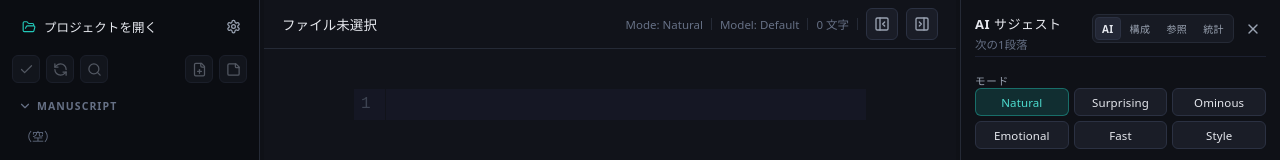
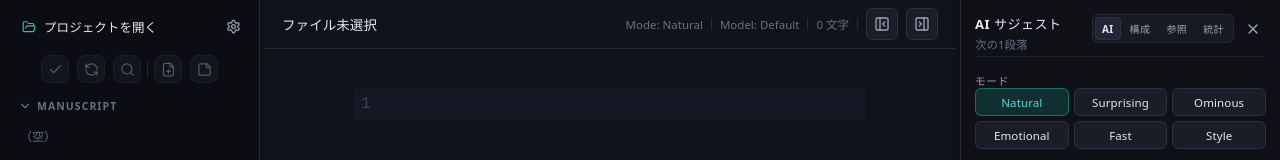
Before and after one commit to iwakichi72/stolow, a React (Vite) app: page / in a window 1280 px wide. Shown: the top 160 px of the page. Built offline with nearby package versions, Linux system fonts and the light colour scheme.

Commit message:
style: サイドバーのツールバー配置を微調整
Co-authored-by: Cursor <cursoragent@cursor.com>

```diff
--- a/src/renderer/components/ProjectSidebar.tsx
+++ b/src/renderer/components/ProjectSidebar.tsx
@@ -131,6 +131,7 @@ export function ProjectSidebar({
       </div>
 
       <div className="toolbar">
+        <div className="toolbar-group" aria-label="プロジェクト操作">
           <button
             aria-label="保存"
             className="icon-button"
@@ -167,7 +168,9 @@ export function ProjectSidebar({
           >
             <Search aria-hidden size={15} />
           </button>
-        <span className="toolbar-spacer" aria-hidden />
+        </div>
+        <span className="toolbar-divider" aria-hidden />
+        <div className="toolbar-group" aria-label="新規作成">
           <button
             aria-label="manuscript に新規 Markdown"
             className="icon-button"
@@ -200,6 +203,7 @@ export function ProjectSidebar({
           >
             <StickyNote aria-hidden size={15} />
           </button>
+        </div>
       </div>
 
       {sidebarTab === "search" ? (
--- a/src/renderer/styles.css
+++ b/src/renderer/styles.css
@@ -299,6 +299,7 @@ button:disabled {
   border-radius: 6px;
   background: transparent;
   color: var(--muted);
+  line-height: 0;
 }
 
 .brand-icon-button:hover {
@@ -317,6 +318,7 @@ button:disabled {
 .sidebar .toolbar {
   flex-shrink: 0;
   flex-wrap: nowrap;
+  justify-content: center;
   position: relative;
   z-index: 6;
   pointer-events: auto;
@@ -326,10 +328,21 @@ button:disabled {
 .sidebar .toolbar .icon-button {
   width: 28px;
   height: 28px;
-}
-
-.toolbar-spacer {
-  flex: 1 1 auto;
+  border-radius: 8px;
+}
+
+.toolbar-group {
+  display: inline-flex;
+  align-items: center;
+  gap: 8px;
+}
+
+.toolbar-divider {
+  width: 1px;
+  height: 18px;
+  background: var(--line);
+  opacity: 0.9;
+  flex: 0 0 auto;
 }
 
 .sidebar-search {
@@ -380,6 +393,7 @@ button:disabled {
   width: 32px;
   height: 32px;
   color: var(--muted);
+  line-height: 0;
 }
 
 .icon-button:hover {
@@ -983,6 +997,7 @@ button:disabled {
   border-radius: 6px;
   color: var(--muted);
   background: transparent;
+  line-height: 0;
 }
 
 .panel-close-button:hover {
```
Lines whose indentation alone changed are shown as unchanged.
